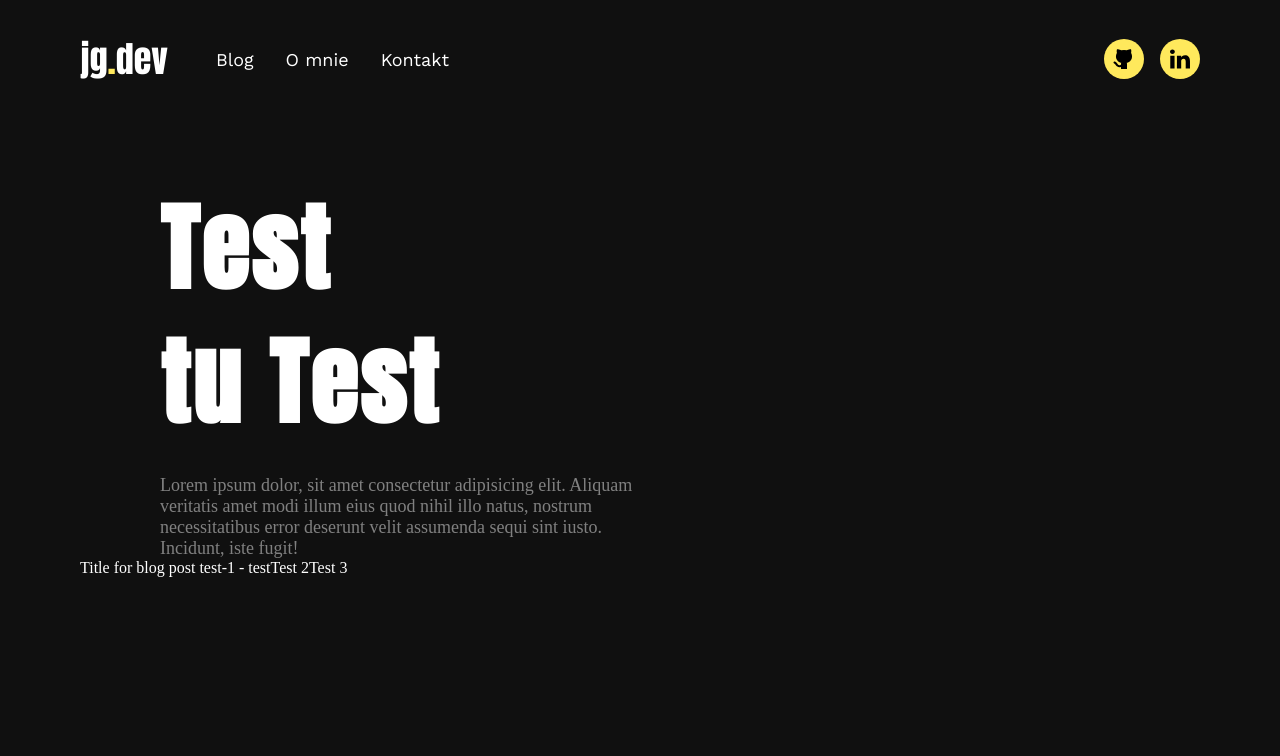
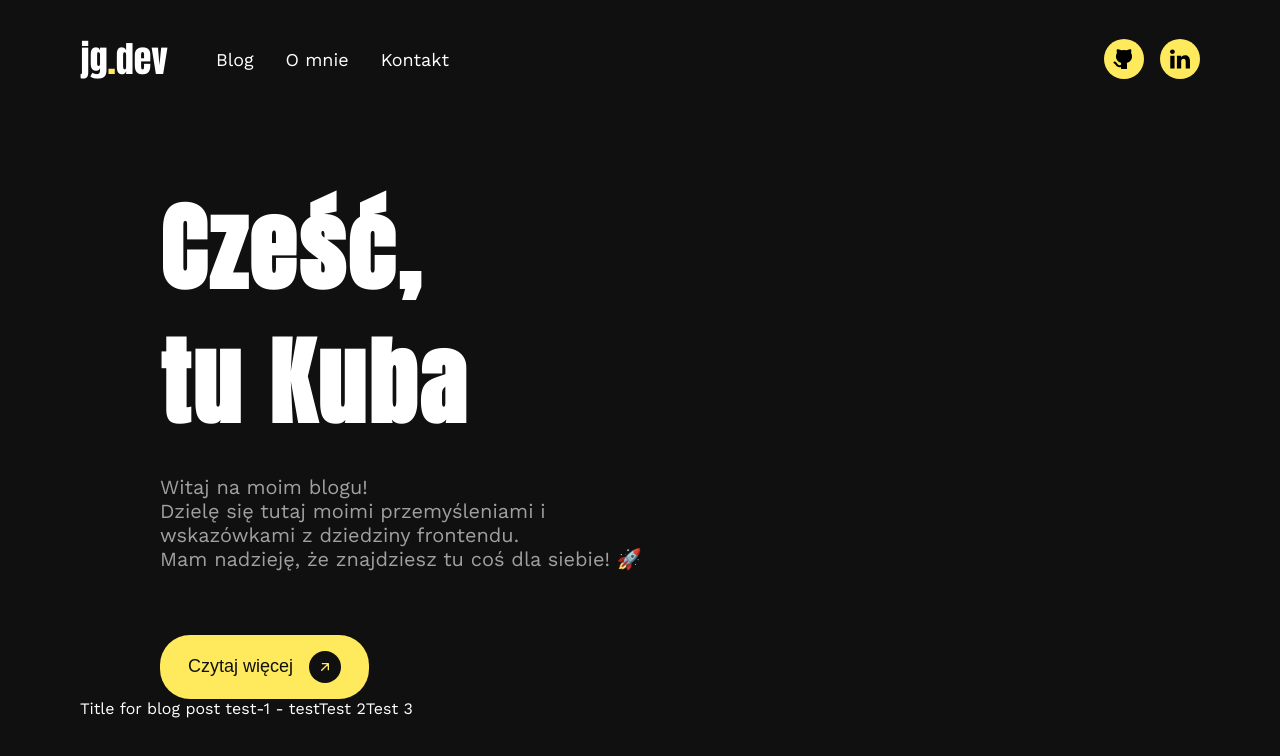
Before and after one commit to Goomel/personal-blog, a Next.js app: page / in a window 1280 px wide. Shown: the top 756 px of the page. Built offline with nearby package versions, Linux system fonts and the light colour scheme.

Commit message:
Hero section, button component

```diff
--- /dev/null
+++ b/src/assets/icons/MainArrowIcon.js
@@ -0,0 +1,19 @@
+const MainArrowIcon = () => (
+  <svg
+    width="800px"
+    height="800px"
+    viewBox="0 0 24 24"
+    fill="none"
+    xmlns="http://www.w3.org/2000/svg"
+  >
+    <path
+      d="M7 17L17 7M17 7H8M17 7V16"
+      stroke="#000000"
+      strokeWidth="2"
+      strokeLinecap="round"
+      strokeLinejoin="round"
+    />
+  </svg>
+);
+
+export default MainArrowIcon;
--- /dev/null
+++ b/src/components/buttons/mainButton/MainButton.js
@@ -0,0 +1,17 @@
+import React from 'react';
+import styles from './mainButton.module.scss';
+import MainArrowIcon from '@/assets/icons/MainArrowIcon';
+
+const MainButton = ({ children }) => {
+  return (
+    <button className={styles.buttonWrapper}>
+      <span className={styles.buttonText}>{children}</span>
+      <div className={styles.arrowWrapper}>
+        <MainArrowIcon />
+        <MainArrowIcon />
+      </div>
+    </button>
+  );
+};
+
+export default MainButton;
--- /dev/null
+++ b/src/components/buttons/mainButton/mainButton.module.scss
@@ -0,0 +1,72 @@
+@import '@/styles/mixins.scss';
+
+.buttonWrapper {
+  background-color: var(--yellow-500);
+  padding: 1rem 1.5rem;
+  border: none;
+  border-radius: 30px;
+  display: inline-flex;
+  align-items: center;
+  cursor: pointer;
+
+  .buttonText {
+    color: var(--black-500);
+    font-size: var(--text-lg);
+  }
+
+  .arrowWrapper {
+    position: relative;
+    width: 2rem;
+    height: 2rem;
+    display: flex;
+    justify-content: center;
+    align-items: center;
+    overflow: hidden;
+    border-radius: 50%;
+    margin-left: 1rem;
+    background-color: var(--black-500);
+
+    svg {
+      width: 1rem;
+      height: 1rem;
+      position: absolute;
+      transition: transform 0.3s;
+
+      &:last-child {
+        transform: rotate(135deg) translate(-100%, 100%);
+        transition-delay: 0.1s;
+      }
+
+      path {
+        stroke: var(--yellow-500);
+      }
+    }
+  }
+
+  &:hover {
+    .arrowWrapper {
+      svg {
+        &:first-child {
+          transform: translate(100%, -100%);
+        }
+
+        &:last-child {
+          transform: rotate(135deg) translate(0, 0);
+        }
+      }
+    }
+  }
+}
+
+
+
+@include mediaquery('lg') {
+  .buttonWrapper {
+    padding: 1rem 1.75rem;
+  }
+
+  .buttonText {
+    font-size: var(--text-xl);
+  }
+
+}
--- a/src/components/hero/Hero.js
+++ b/src/components/hero/Hero.js
@@ -1,22 +1,24 @@
 import React from 'react';
 import styles from './hero.module.scss';
+import MainButton from '../buttons/mainButton/MainButton';
 
 const HeroSection = () => {
   return (
     <header className={styles.heroWrapper}>
       <h1 className={styles.title}>
-        {/* Cześć, */}
-        Test
+        Cześć,
         <br />
-        {/* tu Kuba */}
-        tu Test
+        tu Kuba
       </h1>
       <p className={styles.description}>
-        Lorem ipsum dolor, sit amet consectetur adipisicing elit. Aliquam
-        veritatis amet modi illum eius quod nihil illo natus, nostrum
-        necessitatibus error deserunt velit assumenda sequi sint iusto.
-        Incidunt, iste fugit!
+        Witaj na moim blogu!
+        <br />
+        Dzielę się tutaj moimi przemyśleniami i wskazówkami z dziedziny
+        frontendu.
+        <br />
+        Mam nadzieję, że znajdziesz tu coś dla siebie!&nbsp;🚀
       </p>
+      <MainButton>Czytaj więcej</MainButton>
     </header>
   );
 };
--- a/src/components/hero/hero.module.scss
+++ b/src/components/hero/hero.module.scss
@@ -15,18 +15,19 @@
 }
 
 .description {
-  font-size: var(--text-base);
-  color: var(--gray-500);
+  font-size: clamp(var(--text-base), 2vw, var(--text-xl));
+  color: var(--gray-400);
   font-family: var(--font-sans);
+  margin-bottom: 2rem;
 }
 
 @include mediaquery('lg') {
   .heroWrapper {
     margin: 6rem 0 0 5rem;
-    max-width: 480px;
+    max-width: 500px;
   }
 
   .description {
-    font-size: var(--text-lg);
+    margin-bottom: 4rem;
   }
 }
--- a/src/components/navigation/socialLinks/SocialLinks.js
+++ b/src/components/navigation/socialLinks/SocialLinks.js
@@ -1,7 +1,7 @@
 import Link from 'next/link';
 import styles from './socialLinks.module.scss';
-import GithubIcon from '@/assets/icons/github-icon';
-import LinkedinIcon from '@/assets/icons/linkedin-icon';
+import GithubIcon from '@/assets/icons/GithubIcon';
+import LinkedinIcon from '@/assets/icons/LinkedinIcon';
 
 const SocialLinks = () => {
   return (
--- a/src/styles/global.scss
+++ b/src/styles/global.scss
@@ -15,6 +15,7 @@ html,
 body {
   max-width: 100vw;
   overflow-x: hidden;
+  font-family: var(--font-work-sans);
 }
 
 body {
--- a/src/styles/variables.scss
+++ b/src/styles/variables.scss
@@ -1,5 +1,5 @@
 :root {
-  --black-500: rgb(16, 16, 16);
+  --black-500: rgb(17, 16, 16);
   --black-600: rgb(12, 12, 12);
   --yellow-500: rgb(255, 233, 92);
   --gray-500: rgb(128, 128, 128);
```
Also changed, not shown: src/assets/icons/GithubIcon.js (renamed from src/assets/icons/github-icon.js), src/assets/icons/LinkedinIcon.js (renamed from src/assets/icons/linkedin-icon.js).
